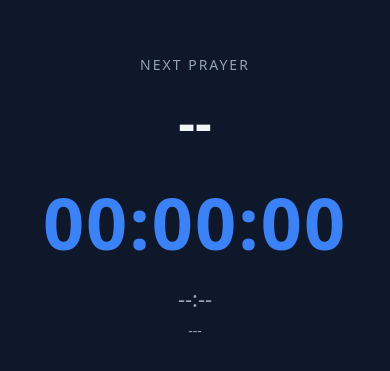
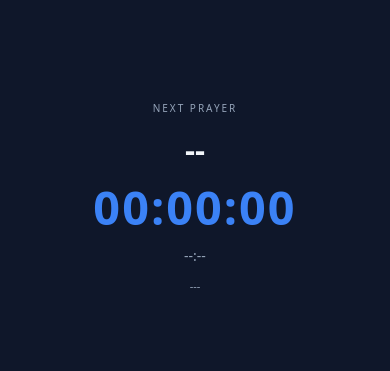
Before and after one commit to AhmedGamal172000/egypt-prayer-times, a website built with webpack: page src/popup/extendedView.html in a window 390 px wide. Shown: the part 225-596 px from the top of the page. Built offline with nearby package versions, Linux system fonts and the light colour scheme; no server answers.

Commit message:
fix: rehydrate Date strings from messaging; responsive extended view; add attribution footer

```diff
--- a/src/popup/extendedView.css
+++ b/src/popup/extendedView.css
@@ -11,6 +11,7 @@ html, body {
   font-family: system-ui, -apple-system, Segoe UI, Roboto, Arial, sans-serif;
   background: var(--bg);
   color: var(--text);
+  overflow: hidden;
 }
 
 .extended-container {
@@ -20,39 +21,37 @@ html, body {
   justify-content: center;
   min-height: 100vh;
   text-align: center;
-  padding: 24px;
+  padding: clamp(12px, 3vw, 32px);
+  gap: clamp(6px, 1.5vh, 16px);
 }
 
 .extended-label {
-  font-size: 14px;
+  font-size: clamp(10px, 2vw, 14px);
   text-transform: uppercase;
   letter-spacing: 2px;
   color: var(--muted);
-  margin-bottom: 12px;
 }
 
 .extended-name {
-  font-size: 52px;
+  font-size: clamp(28px, 8vw, 52px);
   font-weight: 900;
-  margin-bottom: 16px;
 }
 
 .extended-countdown {
-  font-size: 72px;
+  font-size: clamp(36px, 12vw, 72px);
   font-weight: 800;
   font-variant-numeric: tabular-nums;
   color: var(--accent);
-  margin-bottom: 12px;
   letter-spacing: 2px;
+  line-height: 1.1;
 }
 
 .extended-time {
-  font-size: 22px;
+  font-size: clamp(14px, 3vw, 22px);
   color: var(--muted);
-  margin-bottom: 8px;
 }
 
 .extended-date {
-  font-size: 14px;
+  font-size: clamp(11px, 2vw, 14px);
   color: var(--muted);
 }
--- a/src/popup/extendedView.js
+++ b/src/popup/extendedView.js
@@ -38,7 +38,7 @@ async function update() {
     const res = await chrome.runtime.sendMessage({ type: 'GET_NEXT_PRAYER' });
     if (!res?.success || !res.data) {return;}
     const { name, time } = res.data;
-    const timeDate = new Date(time);
+    const timeDate = time instanceof Date ? time : new Date(time);
     const remaining = getTimeRemaining(timeDate);
 
     document.getElementById('label').textContent = t('NextPrayer');
```
Also changed, not shown: src/popup/popup.css (+18 -0 lines), src/popup/popup.html (+3 -0 lines), src/popup/popup.js (+11 -2 lines), dist/extendedView.js, dist/popup.html, dist/popup.js.
